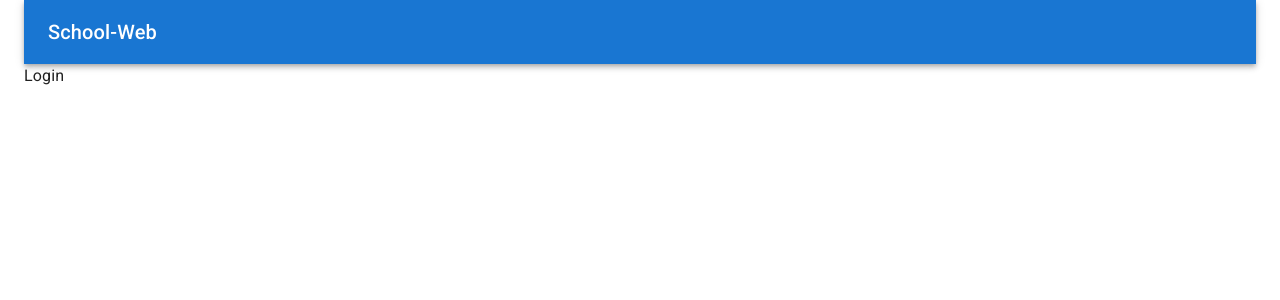
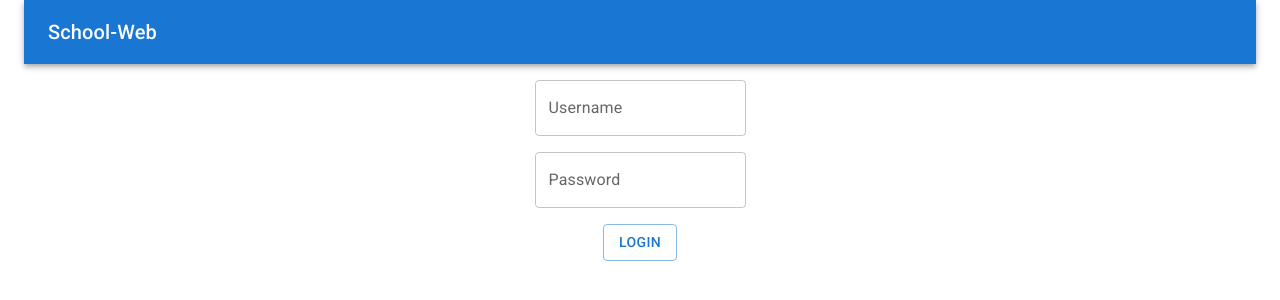
Before and after one commit to tmatth11/school-web, a React (Create React App) app: page / in a window 1280 px wide. Shown: the top 300 px of the page. Built offline with nearby package versions, Linux system fonts and the light colour scheme.

Commit message:
Finished

```diff
--- a/src/components/AddStudent.jsx
+++ b/src/components/AddStudent.jsx
@@ -1,3 +1,17 @@
+/*
+    Name:
+    Tony Matthews
+
+    Course:
+    CMP SCI 4010-001
+
+    Date:
+    11/12/24
+
+    Description:
+    This file contains the AddStudent component which allows users to add a student to the table.
+*/
+
 import Button from '@mui/material/Button';
 import Dialog from '@mui/material/Dialog';
 import DialogActions from '@mui/material/DialogActions';
@@ -7,7 +21,7 @@ import { useState } from 'react';
 import { API_URL } from "../api/studentAPI";
 import AddStudentDialogContent from './AddStudentDialogContent';
 
-function AddStudent({ setStudents }) {
+function AddStudent({ setStudents, getAxiosConfig }) {
 
     const [open, setOpen] = useState(false);
     const [student, setStudent] = useState({
@@ -29,15 +43,17 @@ function AddStudent({ setStudents }) {
         setStudent({ ...student, [event.target.name]: event.target.value });
     }
 
+    // Modified to handle JWT token
     const fetchStudents = async () => {
-        const response = await axios.get(`${API_URL}`); // returns Promise
+        const response = await axios.get(`${API_URL}`, getAxiosConfig()); // returns Promise
 
         console.log(response.data);
         setStudents(response.data);
     };
 
+    // Also modified to handle JWT token
     const addStudent = async (student) => {
-        await axios.post(`${API_URL}`, student);
+        await axios.post(`${API_URL}`, student, getAxiosConfig());
         fetchStudents();
     };
 
--- a/src/components/EditStudent.jsx
+++ b/src/components/EditStudent.jsx
@@ -1,3 +1,17 @@
+/*
+    Name:
+    Tony Matthews
+
+    Course:
+    CMP SCI 4010-001
+
+    Date:
+    11/12/24
+
+    Description:
+    This file contains the EditStudent component which allows users to edit a student in the table.
+*/
+
 import EditIcon from '@mui/icons-material/Edit';
 import Button from '@mui/material/Button';
 import Dialog from '@mui/material/Dialog';
@@ -10,7 +24,7 @@ import { useState } from 'react';
 import { API_URL } from "../api/studentAPI";
 import EditStudentDialogContent from './EditStudentDialogContent';
 
-function EditStudent({ studentData, setStudents }) {
+function EditStudent({ studentData, setStudents, getAxiosConfig }) {
 
     const [open, setOpen] = useState(false); // initially hide edit diaglog window
     const [student, setStudent] = useState({
@@ -34,15 +48,17 @@ function EditStudent({ studentData, setStudents }) {
         setOpen(false); // close edit dialog window
     };
 
+    // Modified to handle JWT token
     const fetchStudents = async () => {
-        const response = await axios.get(`${API_URL}`); // returns Promise
+        const response = await axios.get(`${API_URL}`, getAxiosConfig()); // returns Promise
 
         console.log(response.data);
         setStudents(response.data);
     };
 
+    // Also modified to handle JWT token
     const editStudent = async (studentId, student) => {
-        await axios.put(`${API_URL}/${studentId}`, student);
+        await axios.put(`${API_URL}/${studentId}`, student, getAxiosConfig());
         fetchStudents();
     };
 
--- a/src/components/EditStudentDialogContent.jsx
+++ b/src/components/EditStudentDialogContent.jsx
@@ -7,6 +7,8 @@ function EditStudentDialogContent({ student, handleChange }) {
         <>
             <DialogContent>
                 <Stack spacing={2} mt={1}>
+                    <TextField data-testid="edit-student-dialog-student-id" label="Student ID" name="studentId"
+                        value={student.studentId} onChange={handleChange} />
                     <TextField data-testid="edit-student-dialog-name" label="Name" name="name"
                         value={student.name} onChange={handleChange} />
                     <TextField data-testid="edit-student-dialog-major" label="Major" name="major"
--- a/src/components/Login.jsx
+++ b/src/components/Login.jsx
@@ -1,16 +1,102 @@
+/*
+    Name:
+    Tony Matthews
+
+    Course:
+    CMP SCI 4010-001
+
+    Date:
+    11/11/24
+
+    Description:
+    This file contains the Login component which allows users to login to the application.
+*/
+
+// React and Material UI imports
 import { useState } from 'react';
 import axios from 'axios';
 import Button from '@mui/material/Button';
 import TextField from '@mui/material/TextField';
 import Stack from '@mui/material/Stack';
 import Snackbar from '@mui/material/Snackbar';
-
+// Student Table import
 import StudentTable from './StudentTable';
 
 const Login = () => {
-  return (
-    <div>Login</div>
-  )
+    // State variables
+    const [user, setUser] = useState({ // User state variable
+        username: '',
+        password: ''
+    });
+    const [isAuthenticated, setAuth] = useState(false); // Keep track of user authentication
+    const [open, setOpen] = useState(false); // Snackbar open state variable
+
+    // Handle input change
+    const handleChange = (event) => {
+        // Update the user state variable
+        setUser({
+            ...user,
+            [event.target.name]: event.target.value
+        });
+    };
+
+    // Handle login and JWT token
+    const handleLogin = () => {
+        // Send a POST request to the /login endpoint with the user object
+        axios.post('http://localhost:8080/login', user, {
+            headers: {
+                'Content-Type': 'application/json'
+            }
+        })
+        .then(res => {
+            const jwtToken = res.headers.authorization; // Get the JWT token from the response headers
+            if (jwtToken !== null) {
+                sessionStorage.setItem("jwt", jwtToken.replace('Bearer ', '')); // Store the JWT token in session storage
+                console.log(sessionStorage.getItem("jwt"));
+                setAuth(true); // Set the authentication state variable to true
+            }
+        })
+        .catch(() => setOpen(true)); // Display a snackbar if the login fails
+    };
+
+    // Handle logout functionality
+    const handleLogout = () => {
+        setAuth(false); // Set the authentication state variable to false
+        sessionStorage.setItem("jwt", ""); // Clear the JWT token from session storage
+    }
+
+    if (isAuthenticated) {
+        return <StudentTable logOut={handleLogout} />; // Render the StudentTable component if the user is authenticated
+    }
+
+    // Render the login form if the user is not authenticated
+    else {
+        return (
+            <Stack spacing={2} alignItems="center" mt={2}>
+                <TextField
+                    name="username"
+                    label="Username"
+                    onChange={handleChange} />
+                <TextField
+                    type="password"
+                    name="password"
+                    label="Password"
+                    onChange={handleChange} />
+                <Button
+                    variant="outlined"
+                    color="primary"
+                    onClick={handleLogin}>
+                    Login
+                </Button>
+                <Snackbar
+                    open={open}
+                    autoHideDuration={3000}
+                    onClose={() => setOpen(false)}
+                    message="Login failed: Check your username and password"
+                />
+            </Stack>
+        );
+    }
 }
 
 export default Login
--- a/src/components/StudentTable.css
+++ b/src/components/StudentTable.css
@@ -1,7 +1,22 @@
+/*
+    Name:
+    Tony Matthews
+
+    Course:
+    CMP SCI 4010-001
+
+    Date:
+    11/12/24
+
+    Description:
+    This is the CSS file for the StudentTable component.
+*/
+
 .bg-container {
     min-height: 100vh;
     background-color: whitesmoke;
     display: flex;
+    flex-direction: column;
     justify-content: center;
     align-items: center;
 }
--- a/src/components/StudentTable.jsx
+++ b/src/components/StudentTable.jsx
@@ -23,16 +23,29 @@ import { API_URL } from "../api/studentAPI";
 import AddStudent from "./AddStudent";
 import EditStudent from "./EditStudent";
 import SearchBox from "./SearchBox";
+import { Button } from '@mui/material';
 import "./StudentTable.css";
 
-function StudentTable() {
+function StudentTable({ logOut }) {
     // State variables
     const [students, setStudents] = useState([]); // Array of student objects
     const [filteredStudents, setFilteredStudents] = useState([]); // Array of filtered student objects
 
+    // Get the Axios configuration
+    const getAxiosConfig = () => {
+        const token = sessionStorage.getItem("jwt");
+        console.log(token);
+        return {
+            headers: {
+                'Authorization': token,
+                'Content-Type': 'application/json',
+            },
+        };
+    };
+
     // Fetch students from the API
     const fetchStudents = async () => {
-        const response = await axios.get(`${API_URL}`); // Returns Promise
+        const response = await axios.get(`${API_URL}`, getAxiosConfig()); // Returns Promise to get students from API
 
         console.log(response.data); // Log the response data
         setStudents(response.data); // Set the students state variable
@@ -41,7 +54,7 @@ function StudentTable() {
 
     // Delete a student from the API
     const deleteStudent = async (studentId) => {
-        await axios.delete(`${API_URL}/${studentId}`); // Returns Promise to delete student from API
+        await axios.delete(`${API_URL}/${studentId}`, getAxiosConfig()); // Returns Promise to delete student from API
         fetchStudents(); // Fetch students again to update the table
     };
 
@@ -52,7 +65,7 @@ function StudentTable() {
     // Update the filtered students when the students state variable changes (FORGOT TO DO IN HW4)
     useEffect(() => {
         setFilteredStudents(students);
-      }, [students]);
+    }, [students]);
 
     // Event handlers
 
@@ -98,7 +111,7 @@ function StudentTable() {
             headerAlign: 'center',
             align: 'center',
             renderCell: (params) =>
-                <EditStudent studentData={params.row} setStudents={setStudents} />
+                <EditStudent studentData={params.row} setStudents={setStudents} getAxiosConfig={getAxiosConfig} />
         },
         // Delete column
         {
@@ -125,11 +138,22 @@ function StudentTable() {
         // Student table container
         <div className="bg-container">
             <div className="tbl-container">
+                <Button
+                    id="logout-button"
+                    onClick={logOut}
+                    sx={{
+                        alignSelf: 'flex-end',
+                        width: 'auto',
+                        marginBottom: '10px'
+                    }}
+                >
+                    Log out
+                </Button>
                 {/* Search box */}
                 <SearchBox onSearch={handleSearch} />
                 <div className="btn-container">
                     {/* Add student button */}
-                    <AddStudent setStudents={setStudents} />
+                    <AddStudent setStudents={setStudents} getAxiosConfig={getAxiosConfig} />
                 </div>
                 {/* DataGrid component with student details */}
                 <DataGrid data-testid="student-table"
```
